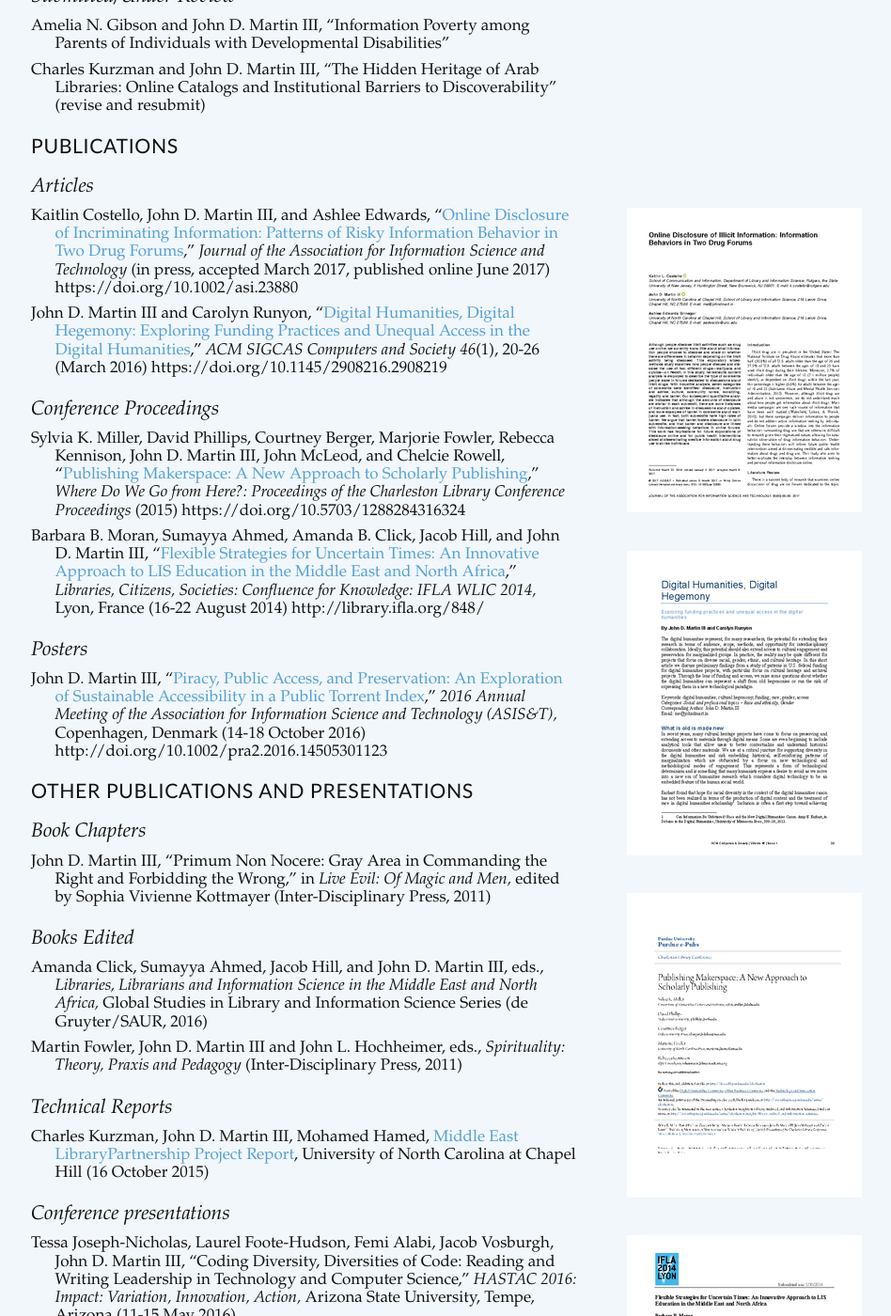
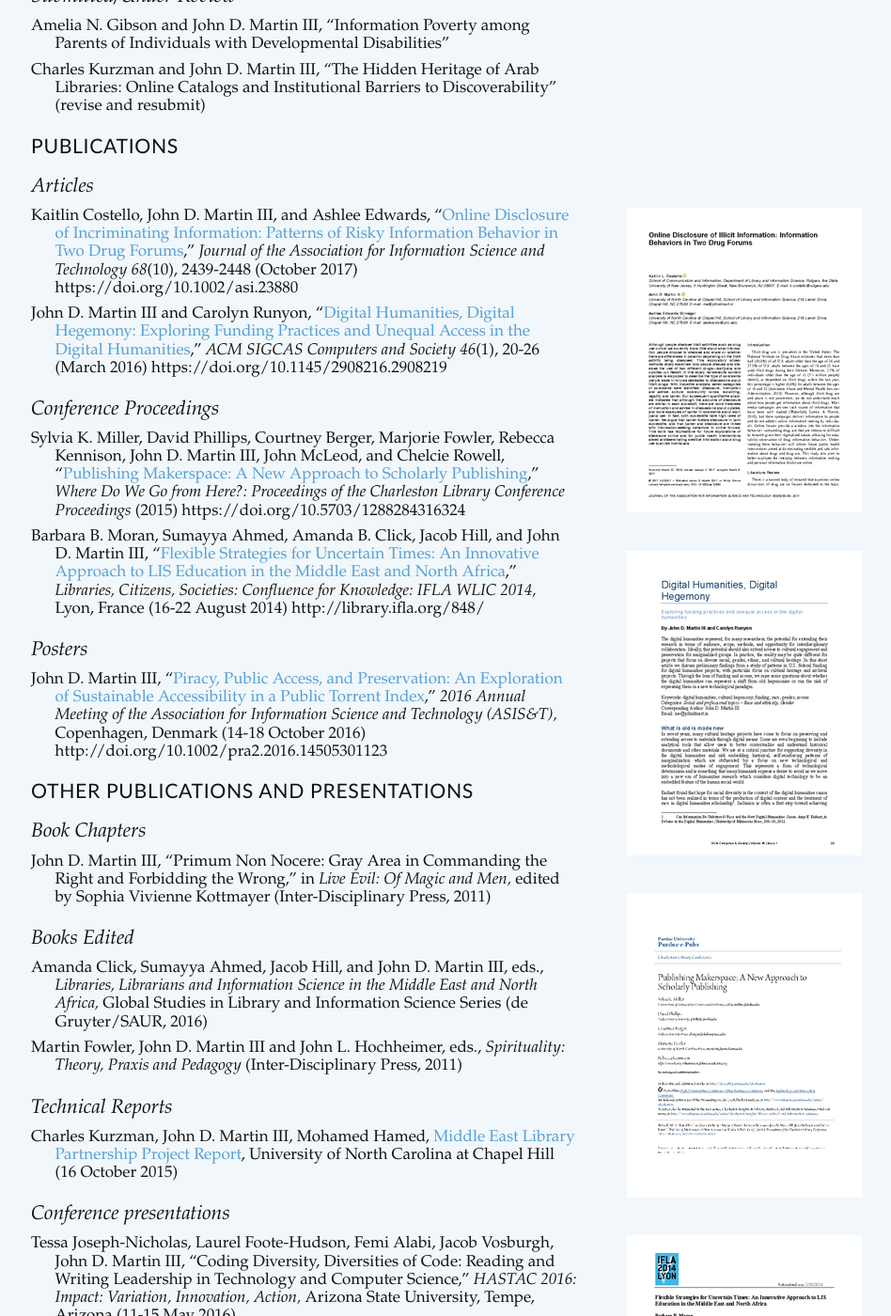
Before and after one commit to jdmar3/jdmar3.github.io, a Jekyll site: the page built from cv/index.md, in a window 1280 px wide and 1400 px high, scrolled down 1166 px. Shown: the whole window at 94% size, without its empty margins (47-995 px from the left). Built offline with Jekyll 4.4.1, drawn with Linux system fonts in a browser that asks for light colours; some web fonts are replaced; Markdown is read by kramdown in place of the engine named in the settings.

Commit message:
update cv

```diff
--- a/cv/index.md
+++ b/cv/index.md
@@ -60,7 +60,7 @@
 
 ## Articles
 
-- Kaitlin Costello, John D. Martin III, and Ashlee Edwards, {% marginnote 'disclosure' '<a href="/published/Costello-et-al-2017-Disclosure-JASIST.pdf"><img src="/published/Costello-et-al-2017-Disclosure-JASIST.png" /></a>' %} "[Online Disclosure of Incriminating Information: Patterns of Risky Information Behavior in Two Drug Forums](/published/Costello-et-al-2017-Disclosure-JASIST.pdf)," *Journal of the Association for Information Science and Technology* (in press, accepted March 2017, published online June 2017) https://doi.org/10.1002/asi.23880
+- Kaitlin Costello, John D. Martin III, and Ashlee Edwards, {% marginnote 'disclosure' '<a href="/published/Costello-et-al-2017-Disclosure-JASIST.pdf"><img src="/published/Costello-et-al-2017-Disclosure-JASIST.png" /></a>' %} "[Online Disclosure of Incriminating Information: Patterns of Risky Information Behavior in Two Drug Forums](/published/Costello-et-al-2017-Disclosure-JASIST.pdf)," *Journal of the Association for Information Science and Technology 68*(10), 2439-2448 (October 2017) https://doi.org/10.1002/asi.23880
 - John D. Martin III and Carolyn Runyon, {% marginnote 'hegemony' '<a href="/published/Martin-and-Runyon-2016-Digital-hegemony-ACM-SIGCAS.pdf"><img src="/published/Martin-and-Runyon-2016-Digital-hegemony-ACM-SIGCAS.png" /></a>' %} "[Digital Humanities, Digital Hegemony: Exploring Funding Practices and Unequal Access in the Digital Humanities](/published/Martin-and-Runyon-2016-Digital-hegemony-ACM-SIGCAS.pdf)," *ACM SIGCAS Computers and Society 46*(1), 20-26 (March 2016) https://doi.org/10.1145/2908216.2908219
 
 ## Conference Proceedings
@@ -85,7 +85,7 @@
 
 ## Technical Reports
 
-- Charles Kurzman, John D. Martin III, Mohamed Hamed, [Middle East LibraryPartnership Project Report](http://melib.web.unc.edu/files/2015/10/Kurzman_Mellon_Project_Report_2015_10_16.pdf), University of North Carolina at Chapel Hill (16 October 2015)
+- Charles Kurzman, John D. Martin III, Mohamed Hamed, [Middle East Library Partnership Project Report](http://melib.web.unc.edu/files/2015/10/Kurzman_Mellon_Project_Report_2015_10_16.pdf), University of North Carolina at Chapel Hill (16 October 2015)
 
 ## Conference presentations
 
```
